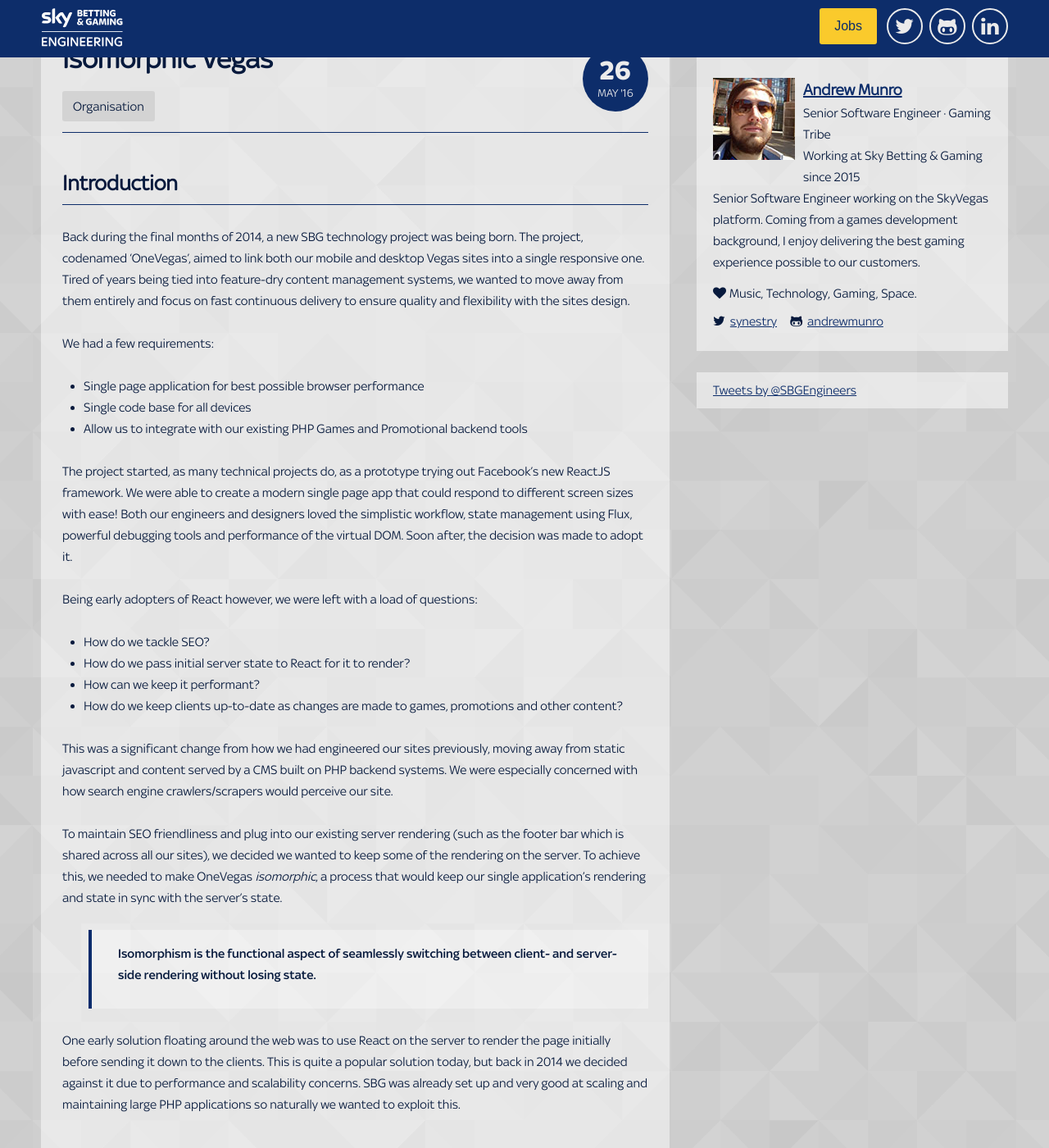
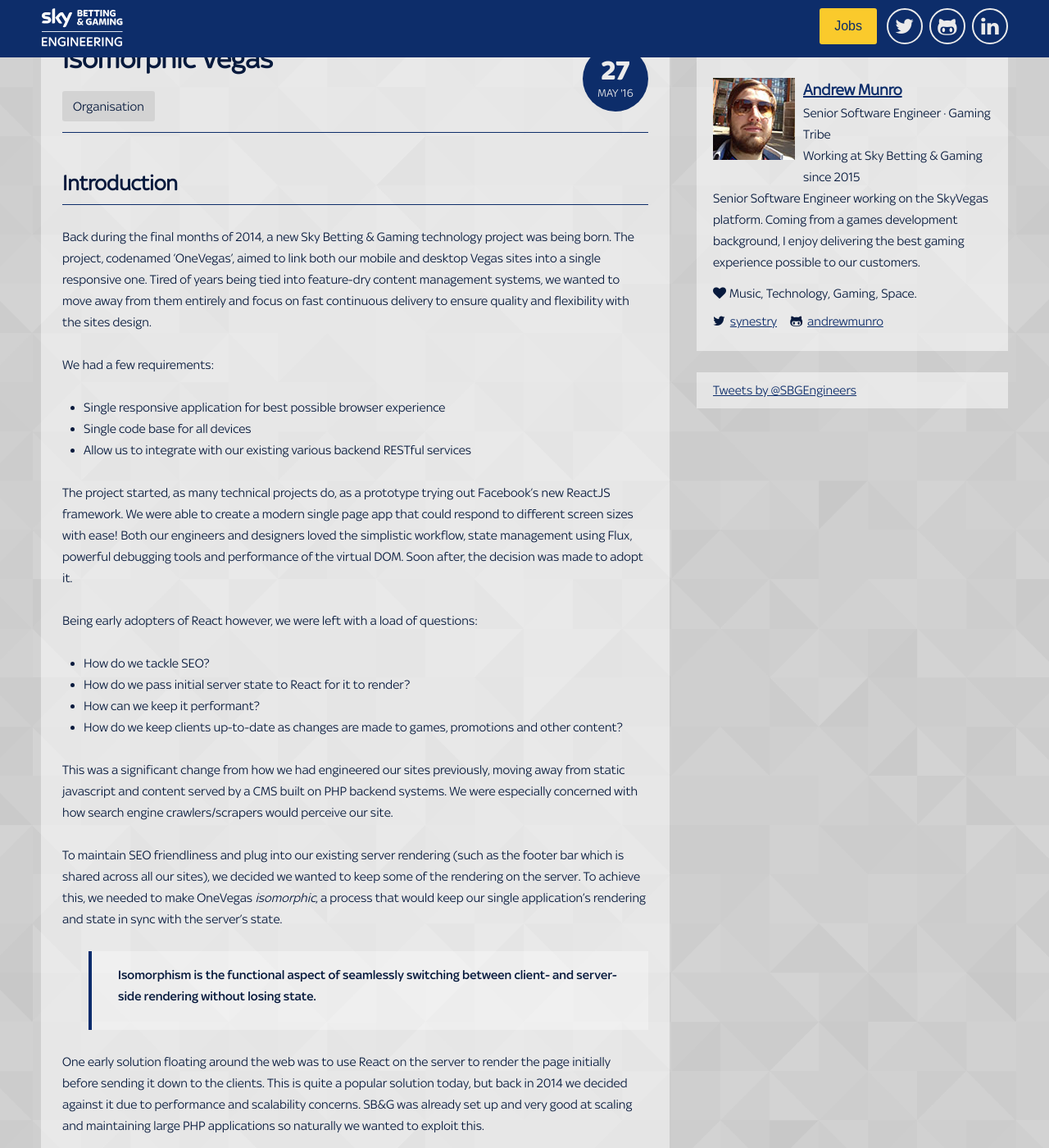
Before and after one commit to skybet/skybet.github.io, a Jekyll site: the page built from _posts/2016-05-26-isomorphic-vegas.md, in a window 1280 px wide and 1400 px high, scrolled down 433 px. Shown: the whole window at 82% size. Built offline with Jekyll 4.4.1, drawn with Linux system fonts in a browser that asks for light colours; nearby versions of some CDN libraries; some web fonts are replaced; comment, search, counter and statistics services are not loaded; some of the changed text lies outside the part shown.

Commit message:
Re-writing conclusion as suggested and altering requirements. Changing date

````diff
--- a/_posts/2016-05-26-isomorphic-vegas.md
+++ b/_posts/2016-05-26-isomorphic-vegas.md
@@ -1,7 +1,7 @@
 ---
 layout:     post
 title:      Isomorphic Vegas
-date:       2016-05-26 09:00:00
+date:       2016-05-27 09:00:00
 summary:    A summary of how we use isomorphism to render Vegas and keep state consistent between our servers and clients
 author:     andrew_munro
 image:      fluxible_react_logo.png
@@ -11,13 +11,13 @@
 
 ## Introduction
 
-Back during the final months of 2014, a new SBG technology project was being born. The project, codenamed 'OneVegas', aimed to link both our mobile and desktop Vegas sites into a single responsive one. Tired of years being tied into feature-dry content management systems, we wanted to move away from them entirely and focus on fast continuous delivery to ensure quality and flexibility with the sites design.
+Back during the final months of 2014, a new Sky Betting & Gaming technology project was being born. The project, codenamed 'OneVegas', aimed to link both our mobile and desktop Vegas sites into a single responsive one. Tired of years being tied into feature-dry content management systems, we wanted to move away from them entirely and focus on fast continuous delivery to ensure quality and flexibility with the sites design.
 
 We had a few requirements:
 
-* Single page application for best possible browser performance
+* Single responsive application for best possible browser experience
 * Single code base for all devices
-* Allow us to integrate with our existing PHP Games and Promotional backend tools
+* Allow us to integrate with our existing various backend RESTful services
 
 The project started, as many technical projects do, as a prototype trying out Facebook's new ReactJS framework. We were able to create a modern single page app that could respond to different screen sizes with ease! Both our engineers and designers loved the simplistic workflow, state management using Flux, powerful debugging tools and performance of the virtual DOM. Soon after, the decision was made to adopt it.
 
@@ -34,7 +34,7 @@
 
 > Isomorphism is the functional aspect of seamlessly switching between client- and server-side rendering without losing state.
 
-One early solution floating around the web was to use React on the server to render the page initially before sending it down to the clients. This is quite a popular solution today, but back in 2014 we decided against it due to performance and scalability concerns. SBG was already set up and very good at scaling and maintaining large PHP applications so naturally we wanted to exploit this.
+One early solution floating around the web was to use React on the server to render the page initially before sending it down to the clients. This is quite a popular solution today, but back in 2014 we decided against it due to performance and scalability concerns. SB&G was already set up and very good at scaling and maintaining large PHP applications so naturally we wanted to exploit this.
 
 ## Fluxible
 
@@ -79,10 +79,10 @@
 </div>
 ```
 
-Technically, we aren't actually rendering our React components at all, only specifying where in the markup we want them to be rendered. This comes with a few drawbacks such as adding to the initial loading time, but it achieves everything we need it to and we are able to integrate with our other existing SBG products far more easily.
+Technically, we aren't actually rendering our React components at all, only specifying where in the markup we want them to be rendered. This comes with a few drawbacks such as adding to the initial loading time, but it achieves everything we need it to and we are able to integrate with our other existing SB&G products far more easily.
 
 ## Conclusion
 
-Taking a step back from Vegas after two years, observing it's fundamental design is an interesting process. As most modern web crawlers have become more powerful, SEO is less of a problem for React applications. If we were to re-write Vegas from scratch, we would probably scrap using PHP for server side rendering and focus on rendering with Node.JS and React.
+Taking a step back from Vegas after two years, observing it's fundamental design is an interesting process. As most modern web crawlers have become more powerful, SEO is less of a problem for React applications. The React ecosystem and community has also developed to a much better state than it was in two years ago. There are far more tools available to us which would allow us to simplify our solution significantly.
 
 That being said, I am very proud of the current state of the site and we are definitely moving in the right direction. We are slowly moving more and more of our logic to our front end giving us far more control over the user experience. Every day working on Vegas is exciting, using the latest technologies to make betting and gaming better!
````
